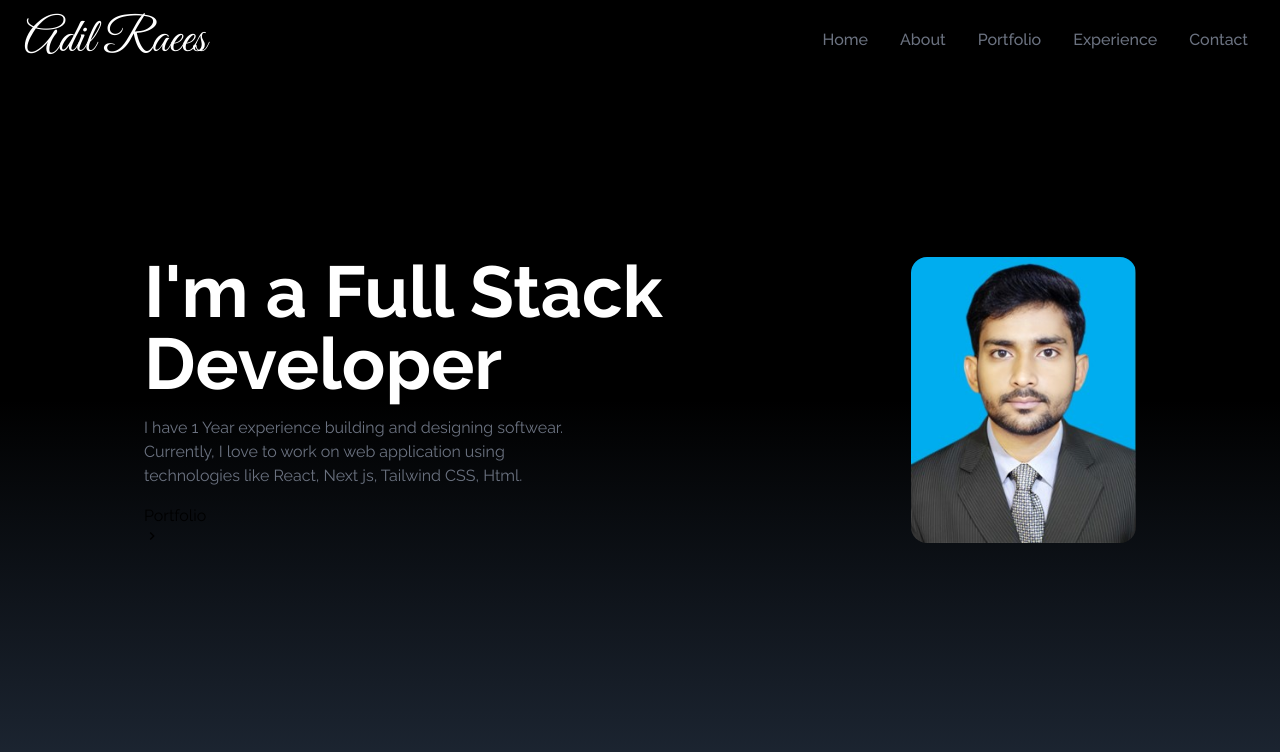
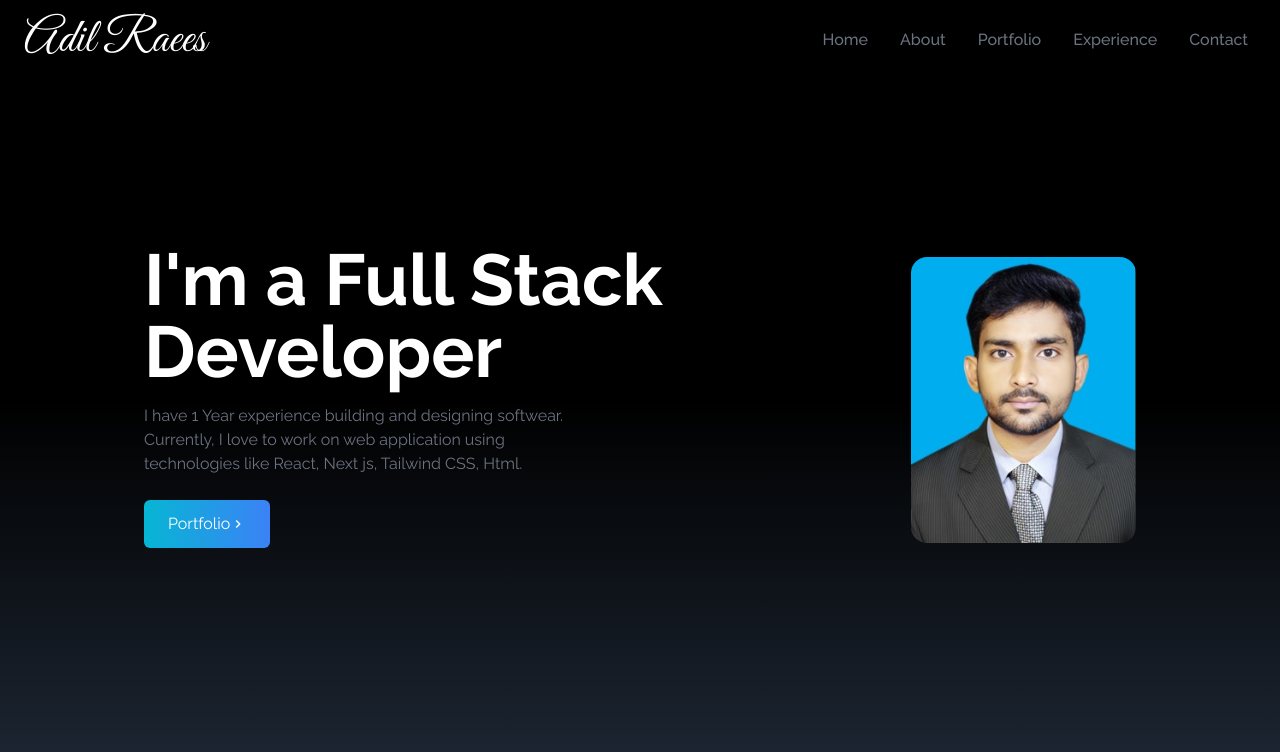
Before and after one commit to adilraees786/My-Portfolio-, a React (Vite) app: page / in a window 1280 px wide. Shown: the top 752 px of the page. Built offline with nearby package versions, Linux system fonts and the light colour scheme.

Commit message:
set portfolio button in home page

```diff
--- a/src/components/Home.jsx
+++ b/src/components/Home.jsx
@@ -18,7 +18,9 @@
             React, Next js, Tailwind CSS, Html. </p>
 
           <div>
-            <button className=' '>
+            <button className=' text-white w-fit px-6
+             py-3 my-2 flex items-center rounded-md bg-gradient-to-r
+             from-cyan-500 to-blue-500 cursor-pointer '>
               Portfolio
               <span>
                 <MdOutlineKeyboardArrowRight />
```
